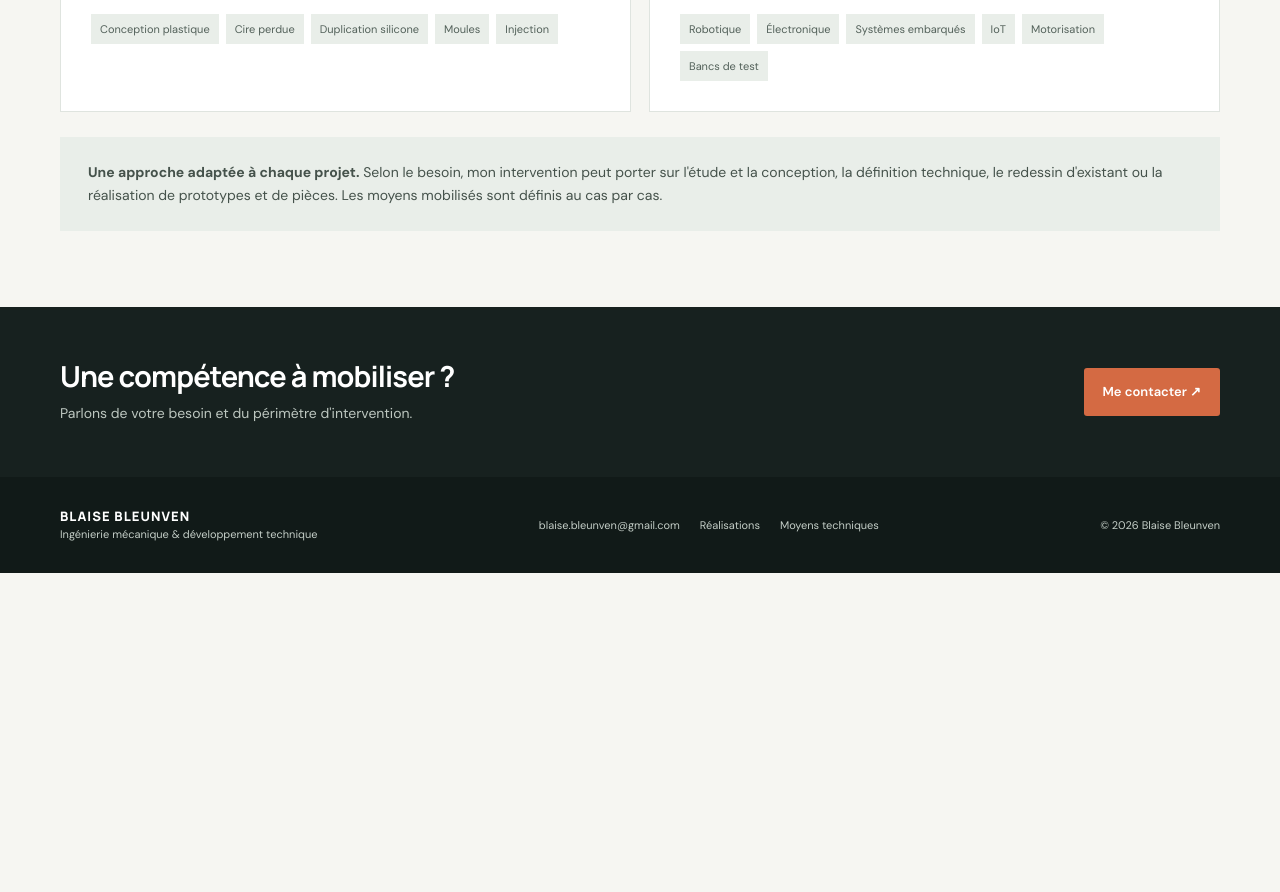
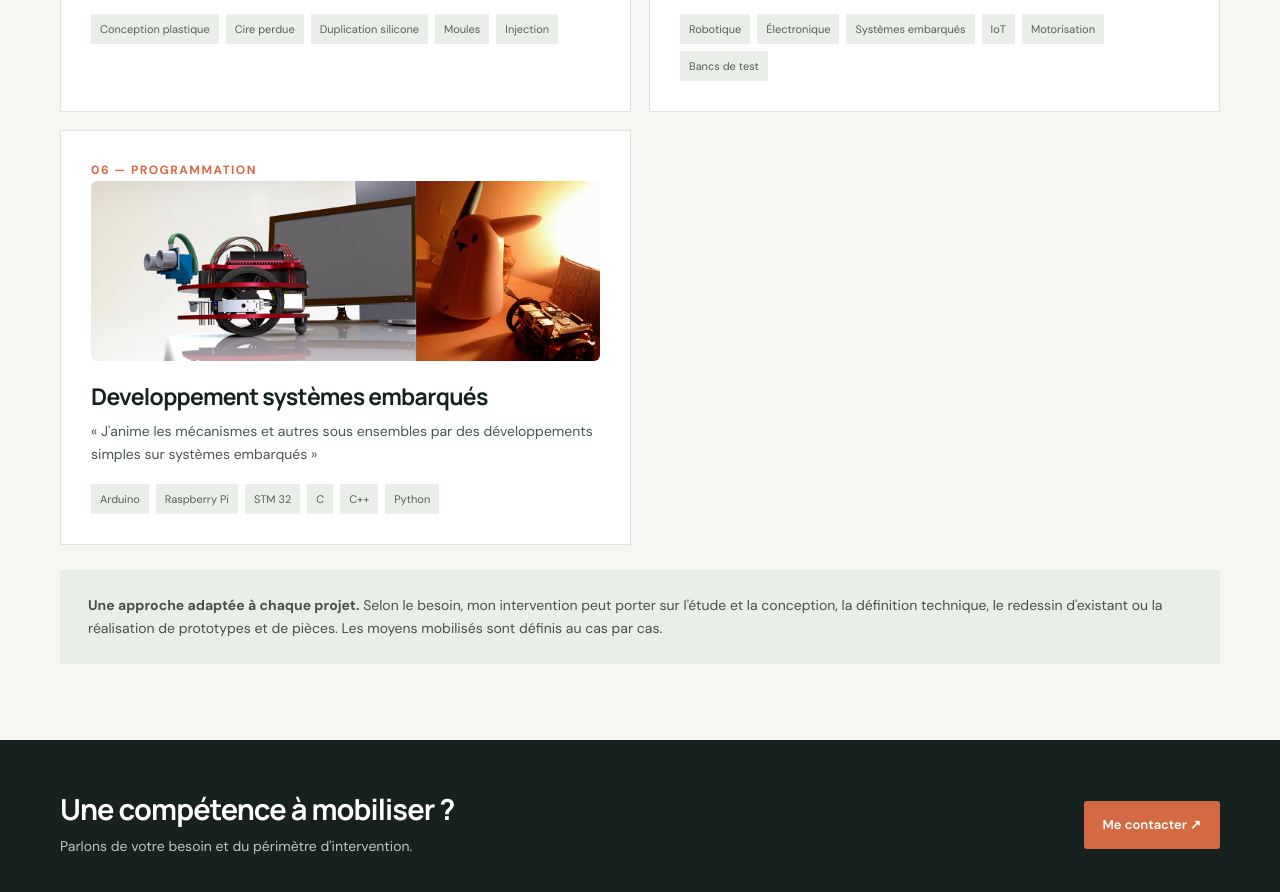
Before and after one commit to BlaiseBlnvn/blaise-bleunven, a plain HTML site: page competences.html in a window 1280 px wide. Shown: the part 1763-2655 px from the top of the page. Before the commit the page ends 2336 px from the top, so only its background shows below. Drawn offline with Linux system fonts and the light colour scheme.

Commit message:
update prog

```diff
--- a/competences.html
+++ b/competences.html
@@ -97,6 +97,15 @@
                                 class="tag">Systèmes embarqués</span><span class="tag">IoT</span><span
                                 class="tag">Motorisation</span><span class="tag">Bancs de test</span></div>
                     </article>
+                    <article class="skill">
+                        <div class="skill-top"><span class="skill-no">06 — PROGRAMMATION</span></div><img class="skill-image"
+                                    src="assets/images/prog.png" alt="mecatro">
+                        <h2>Developpement systèmes embarqués</h2>
+                        <p class="lead">« J'anime les mécanismes et autres sous ensembles par des développements simples sur systèmes embarqués »</p>
+                        <div class="tags"><span class="tag">Arduino</span><span class="tag">Raspberry Pi</span><span
+                                class="tag">STM 32</span><span class="tag">C</span><span
+                                class="tag">C++</span><span class="tag">Python</span></div>
+                    </article>
                 </div>
                 <div class="note"><strong>Une approche adaptée à chaque projet.</strong> Selon le besoin, mon
                     intervention peut porter sur l'étude et la conception, la définition technique, le redessin
```
Also changed, not shown: assets/images/prog.png (added).
